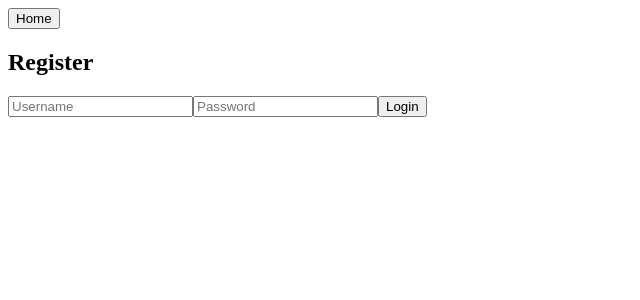
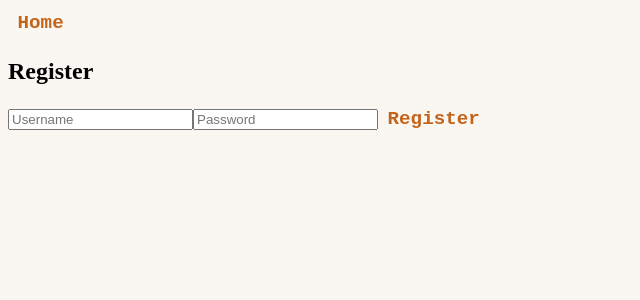
Before and after one commit to sythoniq/kiseki, a React (Vite) app in the folder kiseki-client/: page /register in a window 1280 px wide. Shown: the top 300 px of the page, without its empty margins (0-640 px from the left). Built offline with nearby package versions, Linux system fonts and the light colour scheme; no server answers.

Commit message:
feat: started styling and color gradient decided on

```diff
--- a/kiseki-client/src/App.jsx
+++ b/kiseki-client/src/App.jsx
@@ -3,6 +3,7 @@ import { Outlet } from 'react-router'
 
 import Nav from './components/Nav.jsx'
 import Posts from './components/Posts.jsx'
+import './public/index.css'
 
 export default function App() {
   const API = import.meta.env.VITE_BASE_API_URL
--- a/kiseki-client/src/components/Nav.jsx
+++ b/kiseki-client/src/components/Nav.jsx
@@ -3,17 +3,17 @@ import { Link } from 'react-router'
 export default function Nav({loggedIn, logout}) {
   return (
     <nav className="nav-links">
-      <Link to="/"><button>Home</button></Link>
+      <Link to="/"><button className="home-btn">Kiseki</button></Link>
       {loggedIn ? (
-        <>
-          <Link to="/"><button>About</button></Link>
+        <div className="options">
+          <Link to="/"><button>Posts</button></Link>
           <Link to="/"><button onClick={logout}>Logout</button></Link>
-        </>
+        </div>
       ) : (
-        <>
+        <div className="options">
           <Link to="/register"><button>Register</button></Link>
           <Link to="/login"><button>Login</button></Link>
-        </>
+        </div>
       )}
     </nav>
   )
--- a/kiseki-client/src/components/Posts.jsx
+++ b/kiseki-client/src/components/Posts.jsx
@@ -10,8 +10,11 @@ export default function Posts() {
       {posts && posts.map((post) => {
         return (
           <div className="post-card" key={post.id}>
-            <Link to={`/posts/${post.id}`}><h3>{post.title}</h3></Link>
-            <span>{new Date(post.uploadedAt).toDateString()}</span>
+            <div className="post-header"><Link to={`/posts/${post.id}`}><h3>{post.title}</h3></Link></div>
+            <div className="post-extra">
+              <span>{new Date(post.uploadedAt).toLocaleDateString(undefined,
+                {month: "long", day: "numeric"})}</span>
+            </div>
           </div>
         )
       })}
--- a/kiseki-client/src/components/Register.jsx
+++ b/kiseki-client/src/components/Register.jsx
@@ -1,8 +1,9 @@
 import { useState } from 'react'
-import { Link } from 'react-router'
+import { Link, useNavigate } from 'react-router'
 
 export default function Register() {
   const API = import.meta.env.VITE_BASE_API_URL
+  const navigate = useNavigate()
   const [username, setUsername] = useState("")
   const [password, setPassword] = useState("")
 
@@ -15,10 +16,11 @@ export default function Register() {
         body: JSON.stringify({username, password})
       })
       const data = await response.json()
+      console.log(data);
       if (data.success) {
         navigate("/login")
       } else {
-        throw(new Error(data.err))
+        throw new Error(data.msg)
       }
     } catch(err) {
       console.error(err)
@@ -35,7 +37,7 @@ export default function Register() {
         <label htmlFor="password"></label>
         <input type="password" name="password" id="password" placeholder="Password" onChange={(e) => setPassword(e.target.value)}/>
 
-        <button onClick={handleRegister}>Login</button>
+        <button onClick={handleRegister}>Register</button>
       </form>
     </>
   )
--- /dev/null
+++ b/kiseki-client/src/public/index.css
@@ -0,0 +1,6 @@
+@import url('./styles/header.css');
+@import url('./styles/post.css');
+
+body {
+  background-color: #FAF7F2;
+}
--- /dev/null
+++ b/kiseki-client/src/public/styles/header.css
@@ -0,0 +1,26 @@
+.nav-links {
+  display: flex;
+  justify-content: space-between;
+  align-items: center;
+  padding: .5em;
+  border-bottom: 1px solid;
+}
+
+.options {
+  display: flex;
+  gap: 1.2em;
+  justify-content: center;
+  align-items: center;
+}
+
+button {
+  padding: .2em .5em;
+  font-size: 1.2em;
+  font-family: monospace, sans-serif;
+  background: transparent;
+  border: none;
+  cursor: pointer;
+  border-radius: 12px;
+  font-weight: 600;
+  color: #C4631A;
+}
--- /dev/null
+++ b/kiseki-client/src/public/styles/post.css
@@ -0,0 +1,33 @@
+a {
+  text-decoration: none;
+  color: black;
+}
+
+.posts-list {
+  display: flex;
+  flex-direction: column;
+  justify-content: center;
+  align-items: center;
+  padding: 2em 1em;
+}
+
+.post-card {
+  width: calc(100vw - 20%);
+  padding: .2em 1.2em;
+  display: flex;
+  flex-direction: column;
+  justify-content: center;
+  border: 1px solid black;
+  border-radius: 12px;
+  padding: 1.2em;
+}
+
+.post-header {
+  font-size: 1.5em;
+  font-family: monospace;
+}
+
+.post-extra > span {
+  font-size: 1em;
+  max-width: fit-content;
+}
```
